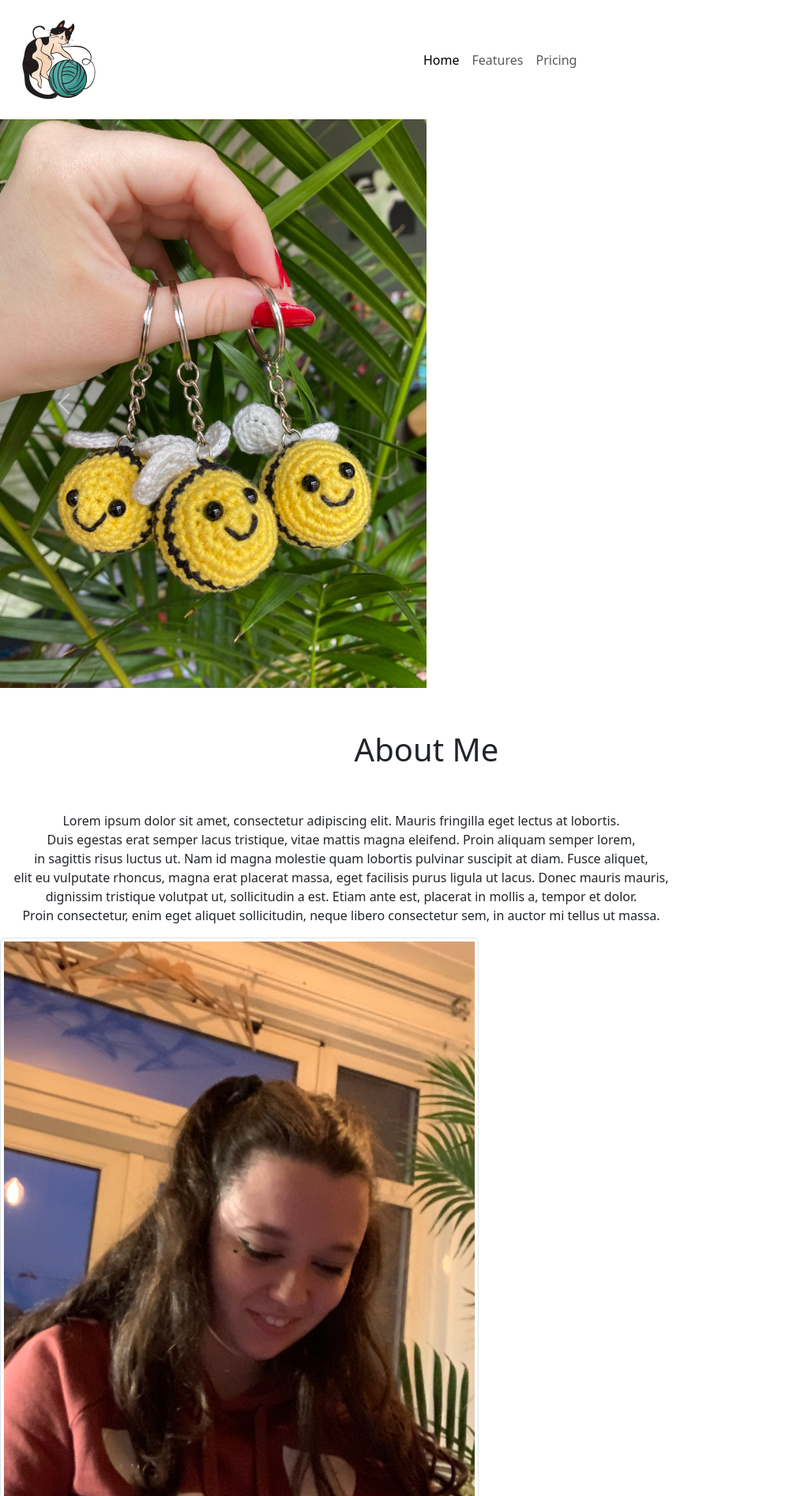
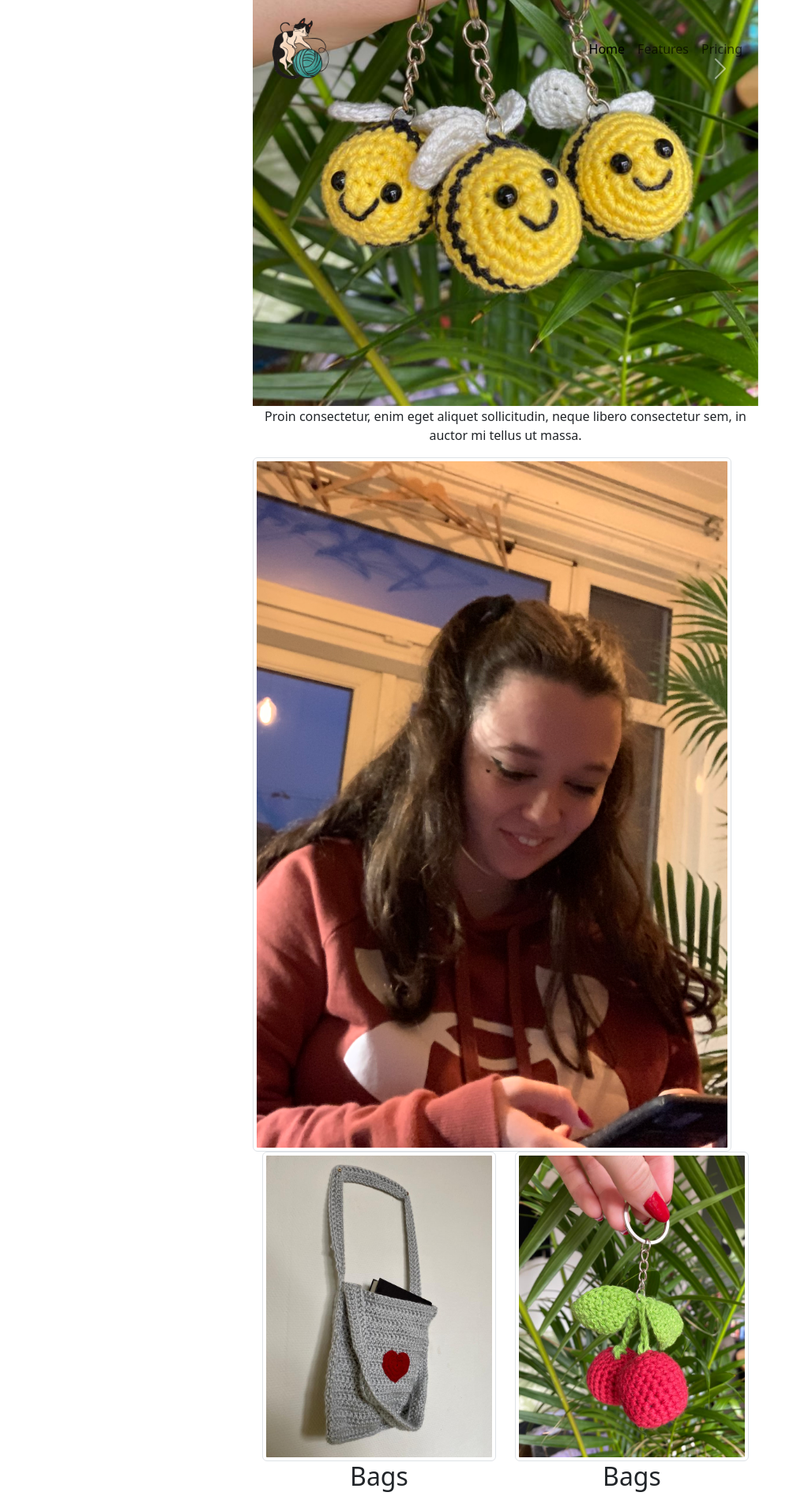
Before and after one commit to Tocacimichael/VeraCrochet, a PHP site: page / in a window 1280 px wide. Shown: the top 1894 px of the page at 79% size, without its empty margins (0-1023 px from the left). Run offline with PHP 8.4, Linux system fonts and the light colour scheme.

Commit message:
version 1.0

```diff
--- a/index.php
+++ b/index.php
@@ -1,3 +1,9 @@
+<?php
+    $con = mysqli_connect('localhost','root');
+    mysqli_select_db($con, 'veracrochet');
+    $sql = "SELECT * FROM producten WHERE featured=1";
+?>
+
 <!DOCTYPE html>
 <html lang="en">
     <head>
@@ -8,7 +14,6 @@
         <script src="./resources/bootstrap-5.3.0-alpha3-dist/js/bootstrap.min.js"></script>
         <meta charset="UTF-8">
         <meta name="viewport" content="width=device-width, initial-scale=1">
-        <link href="css/style.css" rel="stylesheet">
     </head>
     <body>
 
@@ -24,26 +29,27 @@
                     <a class="nav-link active" aria-current="page" href="./index.php">Home</a>
                     </li>
                     <li class="nav-item">
-                    <a class="nav-link" href="#">Features</a>
+                    <a class="nav-link" href="Features.php">Features</a>
                     </li>
                     <li class="nav-item">
-                    <a class="nav-link" href="#">Pricing</a>
+                    <a class="nav-link" href="Pricing.php">Pricing</a>
                     </li>
                 </ul>
                 </div>
             </div>
         </nav>
 
+        <div class="carouselcontainer">
             <div id="carouselExampleAutoplaying" class="carousel slide" data-bs-ride="carousel">
                 <div class="carousel-inner" id="carousel-inner">
                     <div class="carousel-item active">
-                    <img src="./resources/imgs/Bee's.jpeg" class="d-block w-50 ml-" >
+                    <img src="./resources/imgs/Bee's.jpeg" class="w-100" >
                     </div>
                     <div class="carousel-item">
-                    <img src="./resources/imgs/Cherry_0.1.jpeg" class="d-block w-50" >
+                    <img src="./resources/imgs/Cherry_0.1.jpeg" class="w-100" >
                     </div>
                     <div class="carousel-item">
-                    <img src="./resources/imgs/Strawberry_0.1.jpeg" class="d-block w-50" >
+                    <img src="./resources/imgs/Strawberry_0.1.jpeg" class="w-100" >
                     </div>
                 </div>
                 <button class="carousel-control-prev" type="button" data-bs-target="#carouselExampleAutoplaying" data-bs-slide="prev">
@@ -55,21 +61,26 @@
                     <span class="visually-hidden">Next</span>
                 </button>
             </div>
+        </div>
 
-             <div class="aboutMe" class="text-center">
-                <h1 style="margin: 5% 0 5% 0; text-align: center;">About Me</h1>
-                <p style="text-align: center; width: 80%;">
+
+        <div id="aboutMe">
+            <h1 id="header1">
+                About Me
+            </h1>
+
+            <p class="text-center">
                 Lorem ipsum dolor sit amet, consectetur adipiscing elit. Mauris fringilla eget lectus at lobortis. <br>
                 Duis egestas erat semper lacus tristique, vitae mattis magna eleifend. Proin aliquam semper lorem, <br>
                 in sagittis risus luctus ut. Nam id magna molestie quam lobortis pulvinar suscipit at diam. Fusce aliquet, <br>
                 elit eu vulputate rhoncus, magna erat placerat massa, eget facilisis purus ligula ut lacus. Donec mauris mauris, <br>
                 dignissim tristique volutpat ut, sollicitudin a est. Etiam ante est, placerat in mollis a, tempor et dolor. <br>
                 Proin consectetur, enim eget aliquet sollicitudin, neque libero consectetur sem, in auctor mi tellus ut massa.
-                </p>
+            </p>
 
 
-                <img src="./resources/imgs/ProfilePicEdit.png" class="img-fluid img-thumbnail">
-             </div>
+            <img src="./resources/imgs/ProfilePicEdit.png" class="img-fluid img-thumbnail">
+        </div>
 
         <div class="container text-center">
             <div class="row row-cols-2">
--- a/resources/Custom/style.css
+++ b/resources/Custom/style.css
@@ -1,4 +1,17 @@
 body {
     background-color: #FFF5E4;
-    max-width: 1080px;
+    position: absolute;
+    top: 0%;
+    left: 50%;
+    transform: translate(-50%, 0%);
+    max-width: 1000px;
 }
+
+.carouselcontainer {
+    position: absolute;
+    top: -10%;
+}
+
+#aboutMe {
+    margin: 15% 0 0 0;
+}
```
Also changed, not shown: pages/cart.php (added), resources/imgs/Edits/Bee's.png (added), resources/imgs/Edits/Cherry.png (added), resources/imgs/Edits/Strawberry.png (added), 6 other files.
